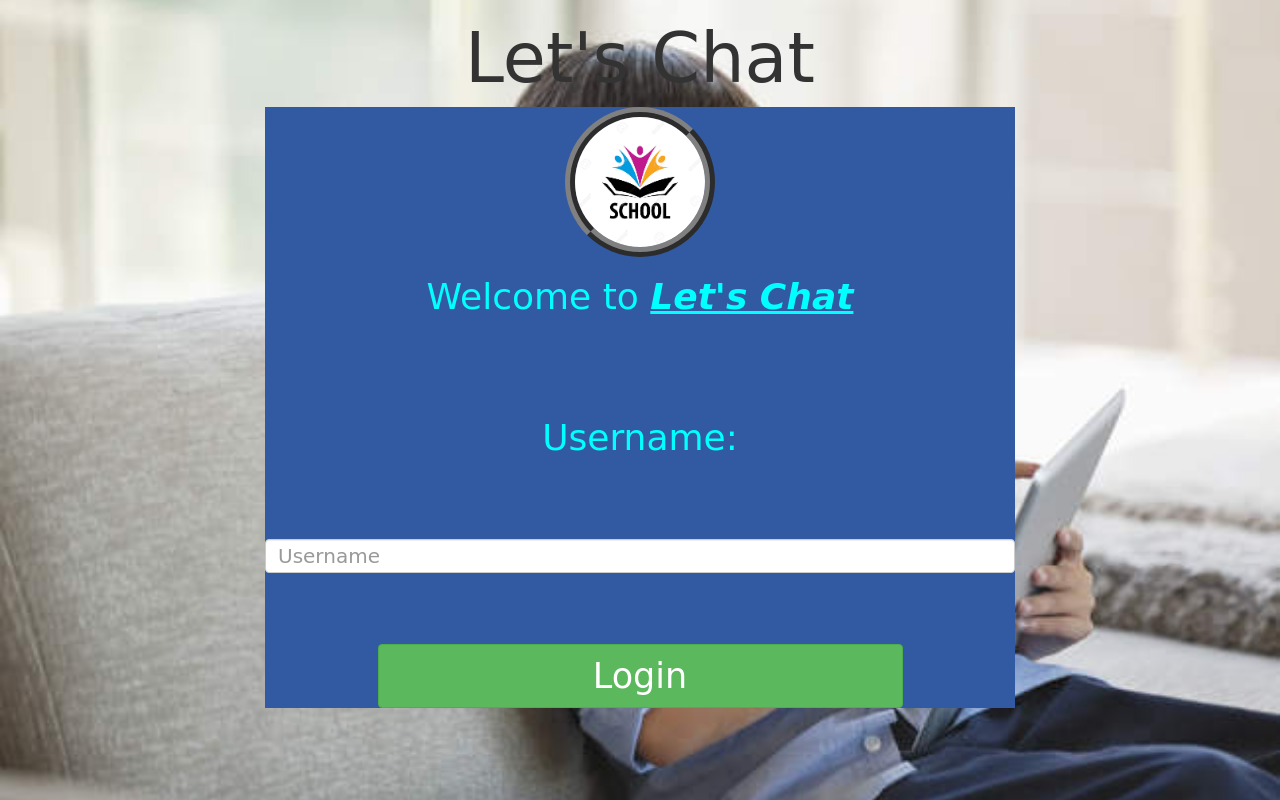
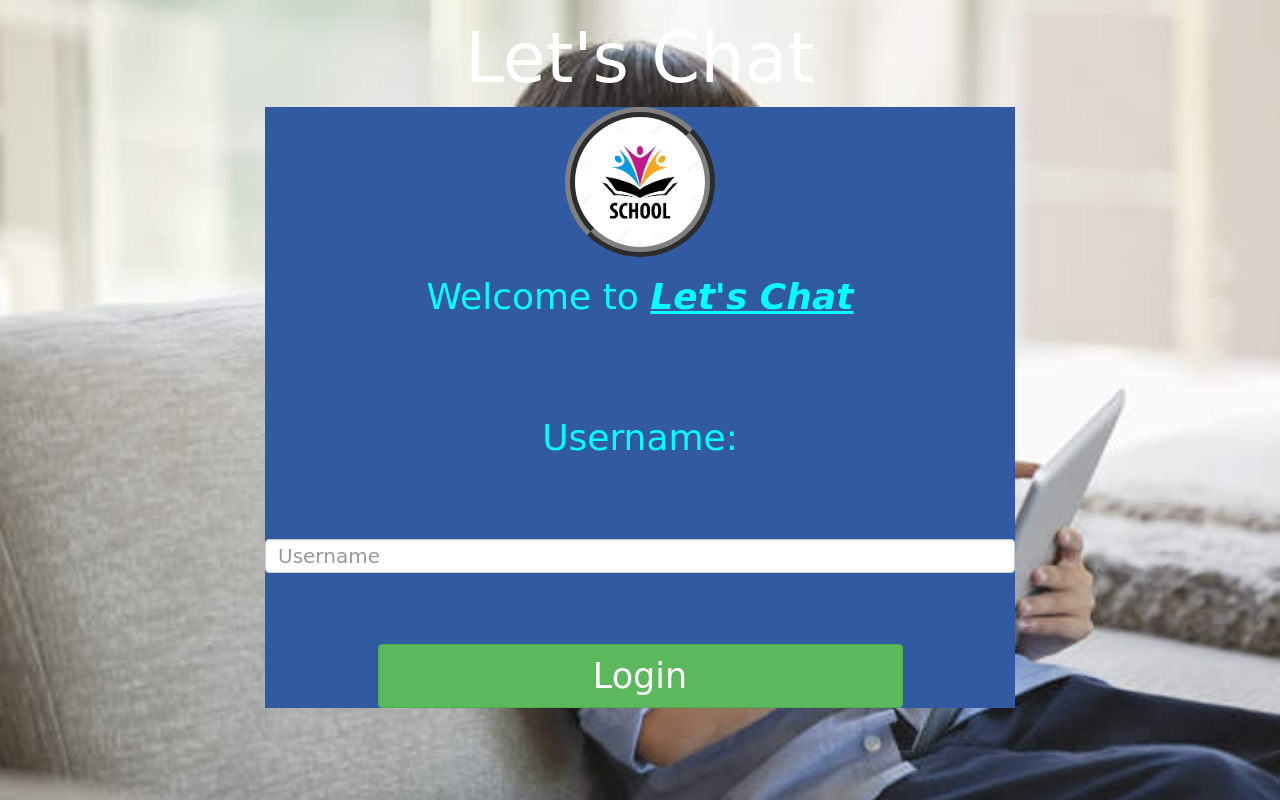
Before and after one commit to ARE-coder/Project-Kwitter, a plain HTML site: page index.html in a window 1280 px wide. Drawn offline with nearby package versions, Linux system fonts and the light colour scheme; a web font is replaced by a local one.

Commit message:
Add files via upload

```diff
--- a/index.html
+++ b/index.html
@@ -10,7 +10,7 @@
     </head>
     <body>
         <h1 id="hours"> </h1> <span id="minutes"> </span>
-        <h1 style="text-align: center; font-size: 70px;"> Let's Chat </h1>
+        <h1 style="text-align: center; font-size: 70px; color: white;" > Let's Chat </h1>
         <center>
             <div id="sign_in">
                 <img src="School img.jpg" id="img">
```
